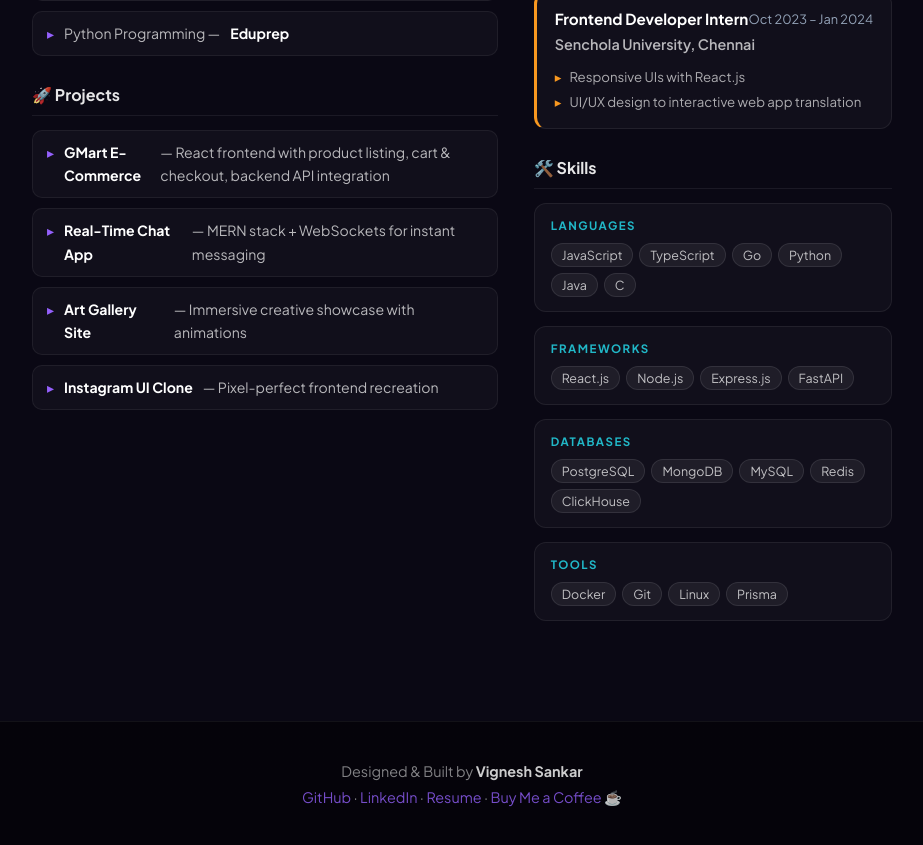
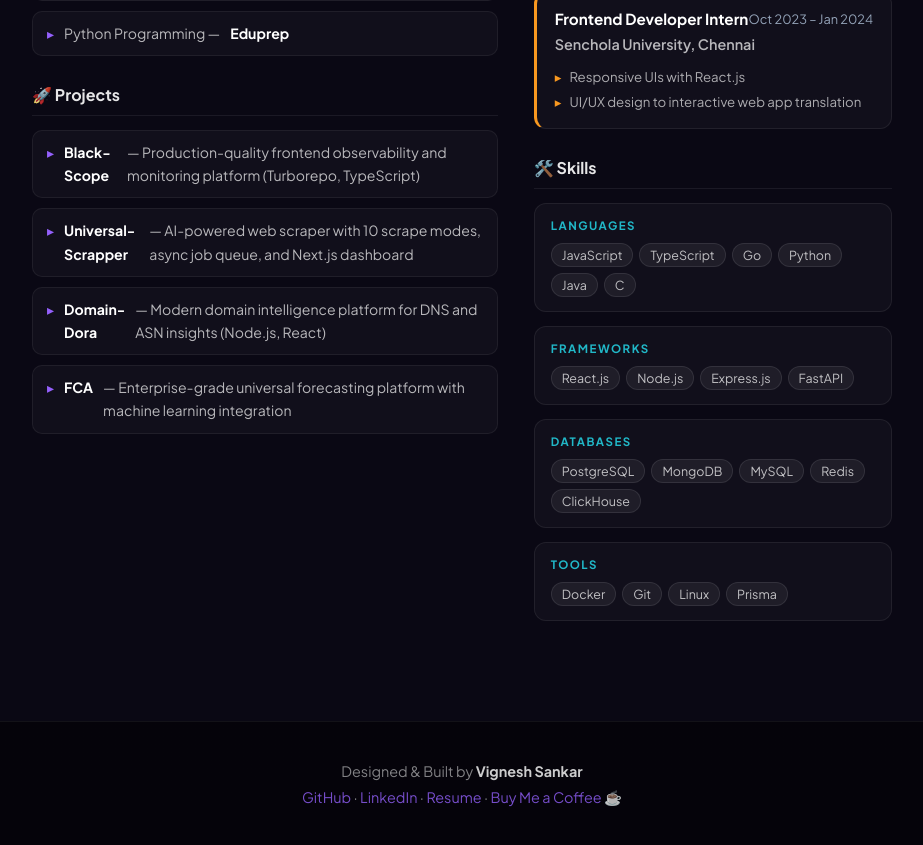
Before and after one commit to vignesh-s-001/Personal-Portfolio, a React (Vite) app: page / in a window 1280 px wide. Shown: the part 9040-9885 px from the top of the page, without its empty margins (178-1101 px from the left). Built offline with nearby package versions, Linux system fonts and the light colour scheme.

Commit message:
update : res projects

```diff
--- a/src/App.jsx
+++ b/src/App.jsx
@@ -950,10 +950,10 @@ function App() {
                 <div className="resume-section">
                   <h3 className="rs-title">🚀 Projects</h3>
                   <ul className="resume-list">
-                    <li><strong>GMart E-Commerce</strong> — React frontend with product listing, cart &amp; checkout, backend API integration</li>
-                    <li><strong>Real-Time Chat App</strong> — MERN stack + WebSockets for instant messaging</li>
-                    <li><strong>Art Gallery Site</strong> — Immersive creative showcase with animations</li>
-                    <li><strong>Instagram UI Clone</strong> — Pixel-perfect frontend recreation</li>
+                    <li><strong>Black-Scope</strong> — Production-quality frontend observability and monitoring platform (Turborepo, TypeScript)</li>
+                    <li><strong>Universal-Scrapper</strong> — AI-powered web scraper with 10 scrape modes, async job queue, and Next.js dashboard</li>
+                    <li><strong>Domain-Dora</strong> — Modern domain intelligence platform for DNS and ASN insights (Node.js, React)</li>
+                    <li><strong>FCA</strong> — Enterprise-grade universal forecasting platform with machine learning integration</li>
                   </ul>
                 </div>
               </div>
```
